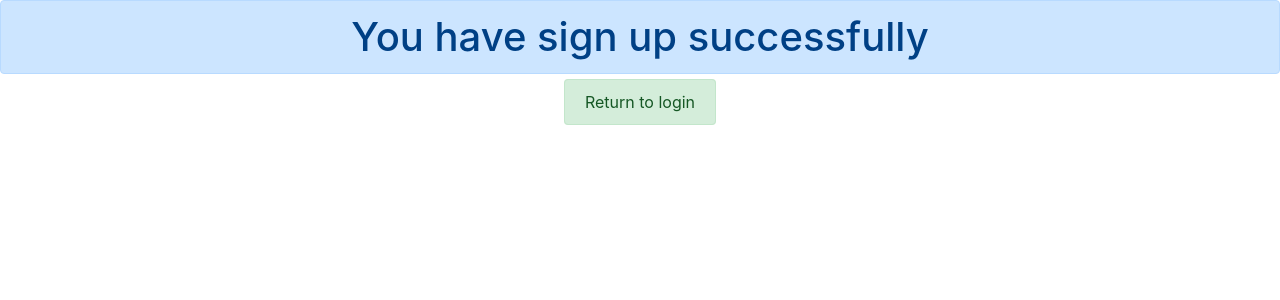
After one commit to tinyboyX/project1, a Flask app: template templates/success.html in a window 1280 px wide. The commit adds this page. Shown: the top 300 px of the page. Run offline with Flask 2, Linux system fonts and the light colour scheme; the template is opened without the code that fills it, so the values that code supplies are empty; some libraries are stand-ins or nearby versions.

Commit message:
finnish login and sign up +bug in import.py

```diff
--- a/application.py
+++ b/application.py
@@ -1,6 +1,6 @@
 import os
 
-from flask import Flask, session,render_template,request
+from flask import Flask, session,request,render_template
 from flask_session import Session
 from sqlalchemy import create_engine
 from sqlalchemy.orm import scoped_session, sessionmaker
@@ -25,19 +25,19 @@ db = scoped_session(sessionmaker(bind=engine))
 def login():
     return render_template("login.html")
 
-@app.route("/signup")
-def signup():
-    return render_template("signup.html")
+@app.route("/sign_up")
+def sign_up():
+    return render_template("sign_up.html")
 
 @app.route("/signing_up",methods=["POST"] )
 def signing_up():
     name = request.form.get("name")
     password = request.form.get("password")
-    if name == None or password = None
-        return render_template("signup.html", message = "Username and password can not be empty")
-    elif db.execute("SELETE * FROM users WHERE name = :name",{"name":name}).fetch
-        return render_template("signup.html", message = "Username and password can not be empty")
+    if name =="" or password =="":
+        return render_template("sign_up.html", message = "Username and password can not be empty")
+    elif db.execute("SELECT * FROM users WHERE name = :name", {"name": name}).rowcount == 1:
+         return render_template("sign_up.html", message = "Username are already exist")
     db.execute("INSERT INTO users (name, password) VALUES (:name, :password)",
                     {"name": name, "password": password})
     db.commit()
-    return render_template("login.html")
+    return render_template("success.html")
--- a/templates/login.html
+++ b/templates/login.html
@@ -20,6 +20,6 @@
       <label class="form-check-label" for="exampleCheck1">Check me out</label>
     </div>
     <button type="submit" class="btn btn-primary">Submit</button>
-    <a  class = "btn btn-success" href="{{ url_for('signup') }}">Sign up</a>
+    <a  class = "btn btn-success" href="{{ url_for('sign_up') }}">Sign up</a>
   </form>
 {% endblock %}
--- /dev/null
+++ b/templates/success.html
@@ -0,0 +1,13 @@
+{% extends "layout.html"%}
+
+{% block heading %}
+<title>Logging In</title>
+{% endblock %}
+{% block body %}
+<div style="text-align: center">
+<h1><div class="alert alert-primary" role="alert">
+   You have sign up successfully
+  </div></h1>
+  <a  class="alert alert-success" role="alert" href="{{ url_for('login') }}">Return to login</a>
+</div>
+{% endblock %}
```
Also changed, not shown: import.py (added, +20 -0 lines), templates/menu.html (added), templates/sign_up.html (renamed from templates/signup.html).
